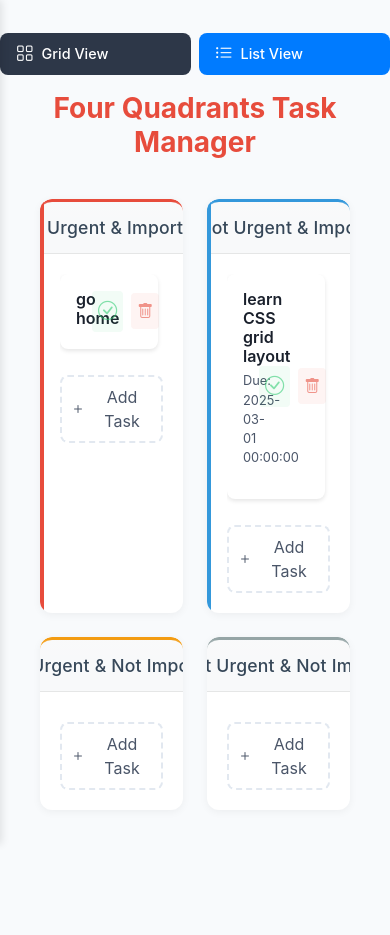
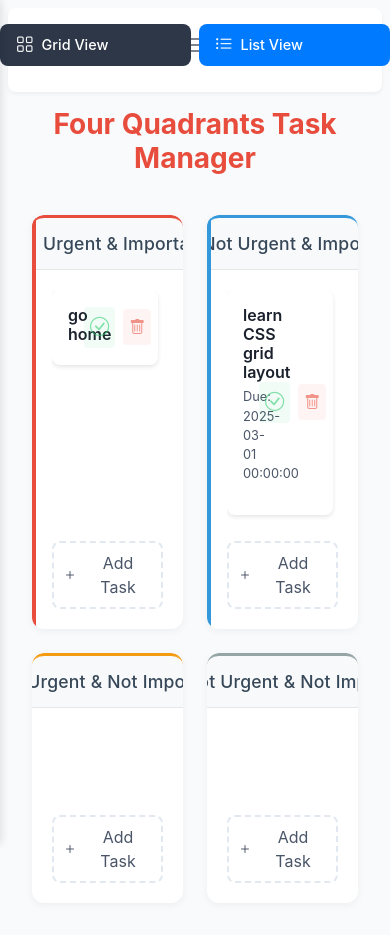
Before and after one commit to balakrishnasurya/productivityApp, a Flask app: page / in a window 390 px wide. Before the commit the page ends 841 px from the top, so only its background shows below. Run offline with Flask 2, Linux system fonts and the light colour scheme; data comes from the database, SQL or seed files in the repository; both versions use the stored data as it was after the commit; some libraries are stand-ins or nearby versions.

Commit message:
made the home more responsive to fit the whole screen

```diff
--- a/static/css/style.css
+++ b/static/css/style.css
@@ -10,31 +10,155 @@
 }
 
 html, body {
-    height: 100vh;
+    height: 100%;
+    width: 100%; /* Explicitly set width to 100% */
     margin: 0;
     padding: 0;
     background-color: var(--bg-grey);
     color: var(--text-dark);
     font-family: 'Inter', -apple-system, BlinkMacSystemFont, 'Segoe UI', Roboto, sans-serif;
-    overflow: hidden;
-}
-
+    overflow: hidden; /* Prevent scrolling on the body */
+}
+
+/* Main container - uses CSS Grid for full-height layout */
 .app-container {
-    width: 100vw;
-    height: 100vh;
-    display: flex;
-    flex-direction: column;
+    display: grid;
+    grid-template-rows: auto auto 1fr; /* Header, Title, Content */
+    width: 100vw; /* Use viewport width */
+    height: 100vh; /* Use viewport height */
+    max-width: 100%; /* Prevent horizontal overflow */
+    box-sizing: border-box;
     padding: 1rem;
-    box-sizing: border-box;
+    gap: 1rem;
+    overflow: hidden; /* Contain everything inside */
+}
+
+/* Header styling */
+.app-header {
+    display: flex;
+    align-items: center;
+    padding: 0.5rem;
+    justify-content: space-between;
+    background: white;
+    border-radius: 8px;
+    box-shadow: 0 2px 4px rgba(0,0,0,0.05);
 }
 
 h1 {
     color: var(--primary-red);
     font-weight: bold;
     font-size: 1.75rem;
-    margin: 0 0 1rem 0;
+    margin: 0;
     text-align: center;
-    flex-shrink: 0;
+}
+
+/* Grid Container - uses CSS Grid with auto-fit for responsive quadrants */
+.grid-container {
+    display: grid;
+    grid-template-columns: repeat(2, minmax(0, 1fr)); /* Use minmax for better width control */
+    gap: 1.5rem;
+    padding: 1rem;
+    width: 100%;
+    max-width: 1400px; /* Maximum width for larger screens */
+    margin: 0 auto;
+    overflow: auto;
+}
+
+/* Quadrant styling */
+.quadrant {
+    display: flex;
+    flex-direction: column;
+    width: 100%; /* Take full width of grid cell */
+    min-width: 0; /* Prevent overflow in flex items */
+    background: white;
+    border-radius: 12px;
+    padding: 1.25rem;
+    box-shadow: 0 2px 8px rgba(0,0,0,0.1);
+    min-height: 300px; /* Minimum height for better appearance */
+    height: 100%;
+}
+
+/* Task list within quadrants */
+.task-list {
+    flex: 1;
+    width: 100%;
+    overflow-y: auto;
+    padding-right: 0.5rem;
+    margin-top: 1rem;
+}
+
+/* Media queries for responsive design */
+@media (max-width: 768px) {
+    .app-container {
+        padding: 0.5rem;
+        width: 100%;
+        height: 100%;
+        overflow: auto; /* Allow scrolling on mobile */
+    }
+
+    .grid-container {
+        grid-template-columns: 1fr; /* Stack quadrants on mobile */
+        gap: 1rem;
+        padding: 0.5rem;
+        width: 100%;
+    }
+
+    .quadrant {
+        min-height: 250px;
+        width: 100%;
+    }
+
+    .app-header {
+        flex-direction: column;
+        gap: 0.5rem;
+        padding: 0.5rem;
+    }
+
+    .view-controls {
+        width: 100%;
+        display: flex;
+        justify-content: center;
+        gap: 0.5rem;
+    }
+
+    .view-controls .btn {
+        flex: 1;
+    }
+}
+
+/* Custom scrollbar styling */
+.task-list::-webkit-scrollbar {
+    width: 6px;
+}
+
+.task-list::-webkit-scrollbar-track {
+    background: #f1f1f1;
+    border-radius: 3px;
+}
+
+.task-list::-webkit-scrollbar-thumb {
+    background: #888;
+    border-radius: 3px;
+}
+
+.task-list::-webkit-scrollbar-thumb:hover {
+    background: #555;
+}
+
+/* Ensure content fills available space */
+.tasks-container {
+    height: 100%;
+    overflow-y: auto;
+}
+
+/* List view responsive styling */
+.list-view {
+    height: 100%;
+    overflow-y: auto;
+    padding: 1rem;
+    background: white;
+    border-radius: 12px;
+    box-shadow: 0 2px 8px rgba(0,0,0,0.1);
 }
 
 .quadrants-grid {
@@ -79,6 +203,8 @@ h1 {
 }
 
 .task-card {
+    width: 100%;
+    min-width: 0; /* Prevent flex item overflow */
     background: white;
     border-radius: 8px;
     padding: 1rem;
```
Also changed, not shown: database.db.
